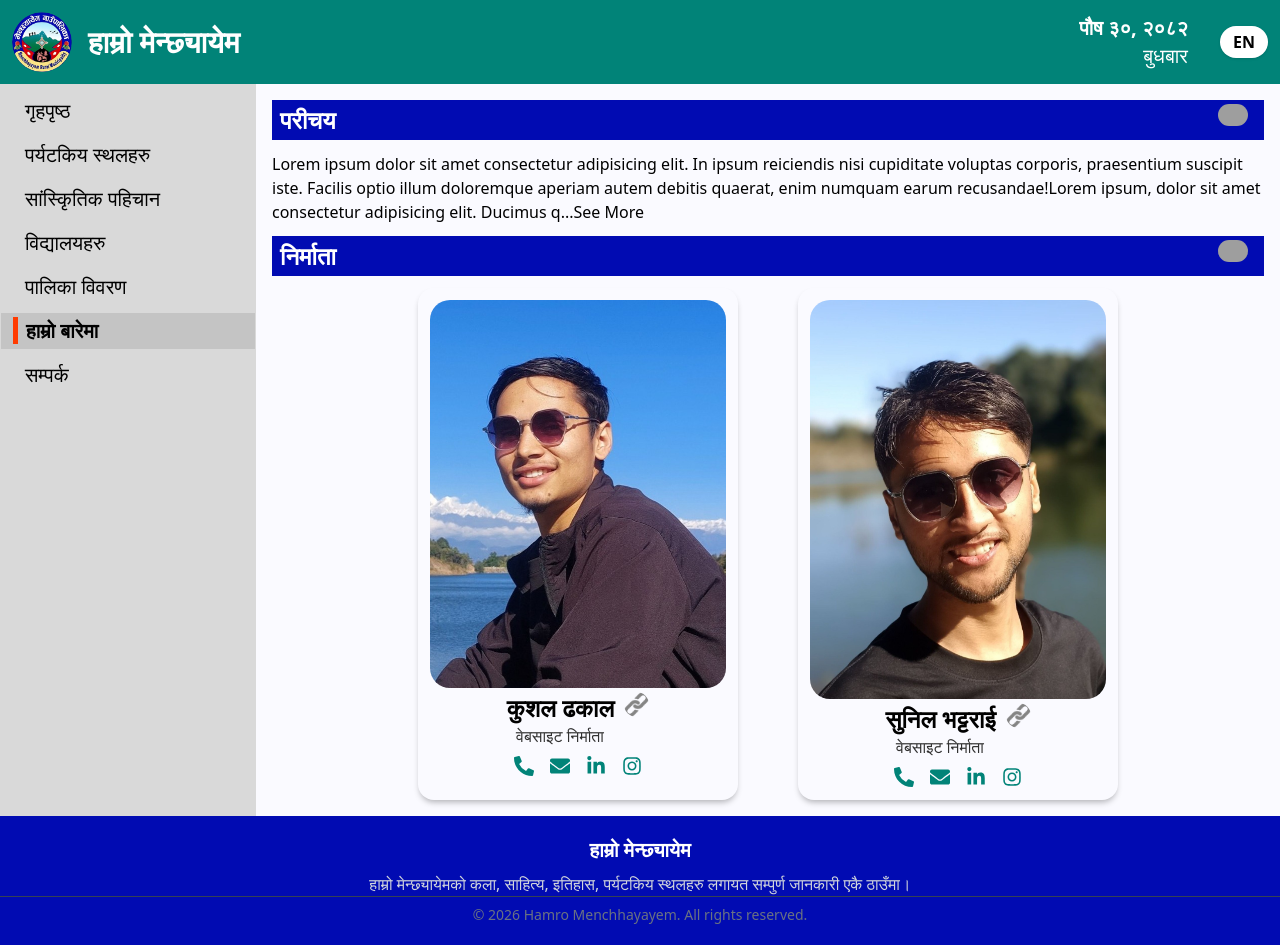
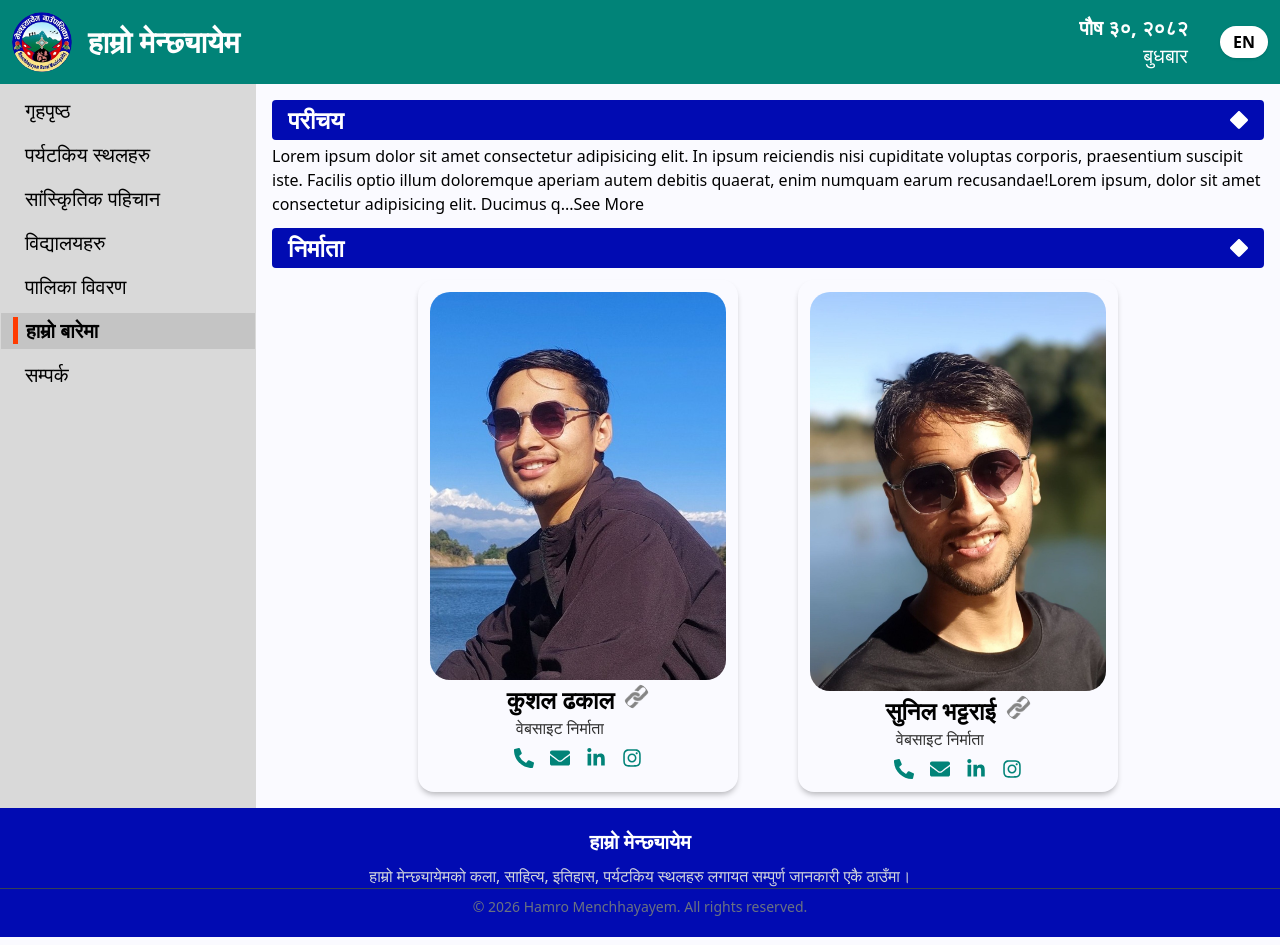
Before and after one commit to Kushal216/hamro-menchhayayem, a Next.js app: page /about in a window 1280 px wide. Built offline with nearby package versions, Linux system fonts and the light colour scheme; grey boxes are pictures that could not be loaded.

Commit message:
fix(titlebar): fixed titlebar in every pages

```diff
--- a/app/(public)/about/page.jsx
+++ b/app/(public)/about/page.jsx
@@ -1,6 +1,6 @@
 "use client";
 import Image from "next/image";
-import down from "@/public/images/down-arrow.png";
+import Titlebar from "@/components/ui/Titlebar";
 import link from "@/public/images/link.png";
 import kdpp from "@/public/images/kd-pp.jpeg";
 import sbpp from "@/public/images/sb-pp.jpeg";
@@ -22,39 +22,15 @@ export default function HomePage() {
 
   return (
     <>
-      <main className="flex-4/5 p-4">
-        <div className="bg-[#010BB2] text-2xl font-bold pl-2 p-1 text-white flex ">
-          परीचय
-          <div className="ml-auto pr-3">
-            <Image
-              src={down}
-              alt="down arrow"
-              className="rounded-full"
-              width={30}
-              height={20}
-              priority
-            />
-          </div>
-        </div>
-        <div className="pt-3 pb-3">
+      <div className="flex-4/5 p-4">
+        <Titlebar title="परीचय" />
+        <div className="py-1 pb-3">
           {isAll ? fullText : shortText}
           <button onClick={() => setIsAll(!isAll)}>
             {isAll ? "See Less" : "See More"}
           </button>
         </div>
-        <div className="bg-[#010BB2] text-2xl font-bold pl-2 p-1 text-white flex ">
-          निर्माता
-          <div className="ml-auto pr-3">
-            <Image
-              src={down}
-              alt="down arrow"
-              className="rounded-full"
-              width={30}
-              height={20}
-              priority
-            />
-          </div>
-        </div>
+        <Titlebar title="निर्माता" />
 
         <div className="flex justify-center gap-15">
           <div className=" mt-3 p-2 w-80 h-128 rounded-2xl shadow-[0_4px_6px_-2px_rgba(0,0,0,0.3)] ">
@@ -155,7 +131,7 @@ export default function HomePage() {
             </div>
           </div>
         </div>
-      </main>
+      </div>
     </>
   );
 }
--- a/app/(public)/culture/page.jsx
+++ b/app/(public)/culture/page.jsx
@@ -1,6 +1,6 @@
 "usse client";
 import Image from "next/image";
-import down from "@/public/images/down-arrow.png";
+import Titlebar from "@/components/ui/Titlebar";
 import { FaHeart } from "react-icons/fa";
 import { BiSolidCommentDots } from "react-icons/bi";
 
@@ -12,19 +12,8 @@ export default function TourismPage() {
     " Lorem ipsum dolor sit amet consectetur adipisicing elit. Repellat amet saepe sequi ab! Veniam cumque eaque necessitatibus ea consequuntur ad eius commodi corrupti missimos quis. Qui earum enim";
   return (
     <>
-      <div className="bg-[#010BB2] text-2xl font-bold pl-2 p-1 text-white flex ">
-        परीचय
-        <div className="ml-auto pr-3">
-          <Image
-            src={down}
-            alt="down arrow"
-            className="rounded-full"
-            width={30}
-            height={20}
-            priority
-          />
-        </div>
-      </div>
+      <div className="flex-4/5 p-4">
+        <Titlebar title="परीचय" />
 
         <div className=" m-5 rounded-2xl p-2 shadow-[0_4px_6px_-2px_rgba(0,0,0,0.3)] bg-white w-100 h-130 relative">
           <div className="text-2xl font-bold border-l-8 border-[#010BB2] pl-2 mb-3 ">
@@ -51,6 +40,7 @@ export default function TourismPage() {
             </div>
           </div>
         </div>
+      </div>
     </>
   );
 }
--- a/app/(public)/schools/page.jsx
+++ b/app/(public)/schools/page.jsx
@@ -1,6 +1,6 @@
 "usse client";
 import Image from "next/image";
-import down from "@/public/images/down-arrow.png";
+import Titlebar from "@/components/ui/Titlebar";
 import { FaHeart } from "react-icons/fa";
 import { BiSolidCommentDots } from "react-icons/bi";
 import { FaLocationDot } from "react-icons/fa6";
@@ -17,19 +17,7 @@ export default function culture() {
   return (
     <>
       <div className="flex-4/5 p-4">
-        <div className="bg-[#010BB2] text-2xl font-bold pl-2 p-1 rounded text-white flex ">
-          MORAHANG
-          <div className="ml-auto pr-3">
-            <Image
-              src={down}
-              alt="down arrow"
-              className="rounded-full"
-              width={30}
-              height={20}
-              priority
-            />
-          </div>
-        </div>
+        <Titlebar title="Morahang" />
 
         <div className=" m-5 rounded-2xl p-2 shadow-[0_4px_6px_-2px_rgba(0,0,0,0.3)] bg-white w-200 h-130 relative">
           <div className="text-2xl font-bold border-l-8 border-[#010BB2] pl-2 mb-3 ">
```
Lines whose indentation alone changed are shown as unchanged.
